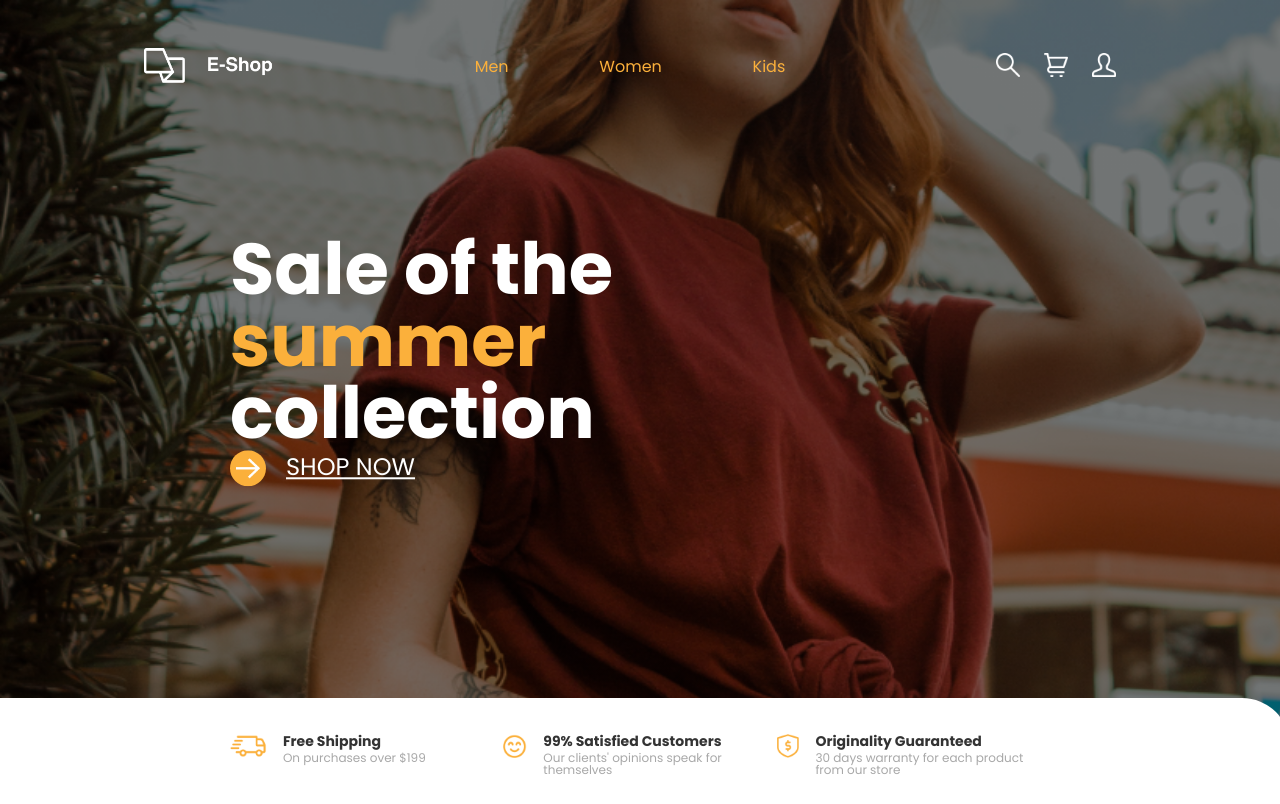
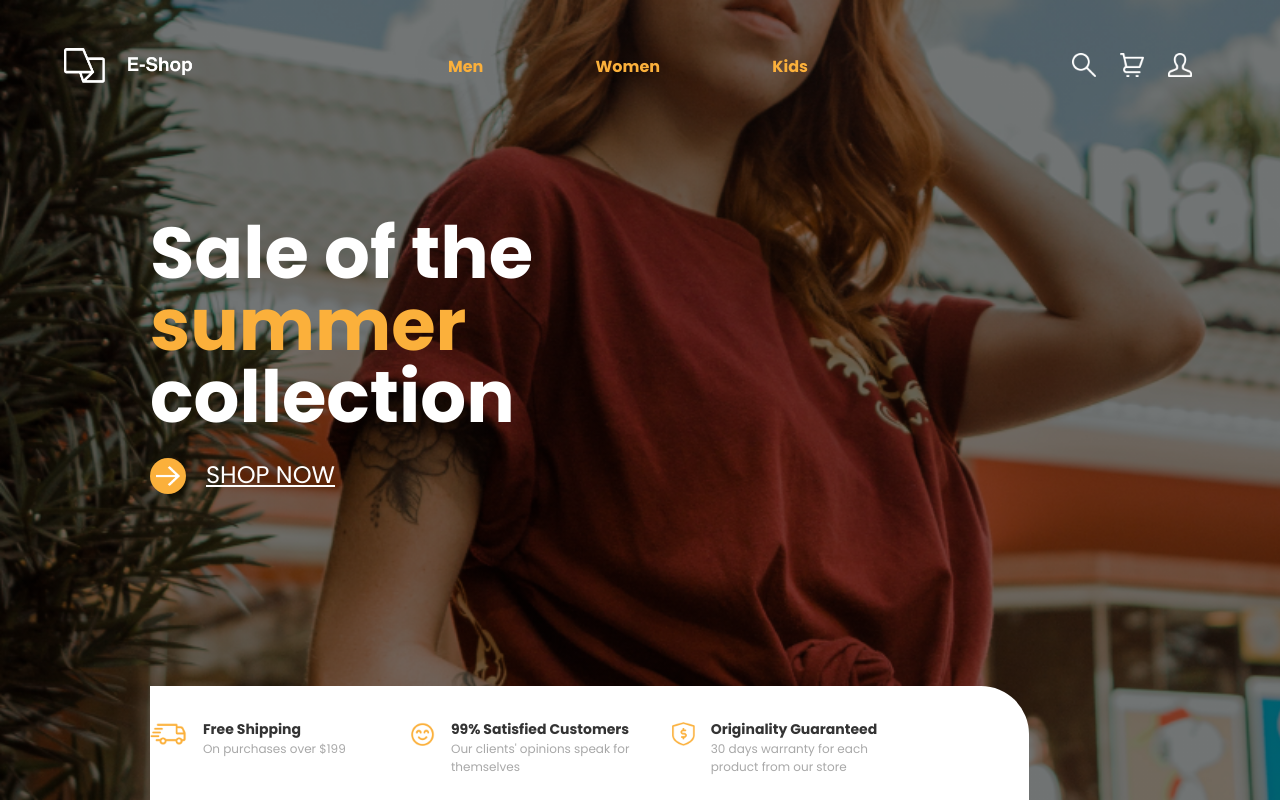
Before and after one commit to st-hieuhuynh/FE-Internship-Winter-2021_Hieu-Huynh-T_FE-Exercise, a plain HTML site: page index.html in a window 1280 px wide. Shown: the top 804 px of the page. Drawn offline with Linux system fonts and the light colour scheme; files whose address does not match are found by name.

Commit message:
Update excercise css works

```diff
--- a/CSS/index.css
+++ b/CSS/index.css
@@ -27,6 +27,7 @@ html {
   font-family: var(--font-family-primary);
   font-weight: normal;
   color: var(--color-black);
+  box-sizing: border-box;
 }
 body {
   height: 100%;
@@ -71,8 +72,27 @@ span {
 /* commons */
 
 .container {
-  max-width: 100%;
-  padding: 0 9rem;
+  max-width: 1152px;
+  width: 100%;
+  margin-left: auto;
+  margin-right: auto;
+  padding: 0 0.75rem;
+}
+
+@media screen and (max-width: 576px) {
+  .container {
+    max-width: 540px;
+  }
+}
+@media screen and (max-width: 1000px) {
+  .container {
+    max-width: 960px;
+  }
+}
+@media screen and (max-width: 1440px) {
+  .container {
+    max-width: 1152px;
+  }
 }
 
 .text-primary {
@@ -194,14 +214,14 @@ span {
   flex-direction: row;
   flex-wrap: wrap;
   width: 100%;
-  margin: 0 -10px;
+  margin: 0 -0.75rem;
 }
 
 .row > * {
   box-sizing: border-box;
   width: 100%;
   max-width: 100%;
-  padding: 0 10px;
+  padding: 0 0.75rem;
 }
 
 .row.f-center-x {
@@ -299,6 +319,12 @@ span {
 .gap-m {
   gap: var(--size-m);
 }
+.gap-l {
+  gap: var(--size-l);
+}
+.gap-xl {
+  gap: var(--size-xl);
+}
 
 /* header */
 
@@ -313,7 +339,9 @@ span {
   height: 2.175rem;
   width: auto;
 }
-
+.menu-category {
+  font-weight: bold;
+}
 .menu-functional {
   margin-right: 0;
   margin-left: auto;
@@ -333,15 +361,15 @@ span {
 }
 
 .hero-container {
+  position: absolute;
+  bottom: 0;
   padding: 0 6rem;
   margin: 0 -10px;
-  position: absolute;
 }
 
 .hero-heading {
   width: 45%;
-  top: 45%;
-  transform: translateY(-50%);
+  margin-bottom: 12rem;
   color: var(--color-white);
 }
 
@@ -372,12 +400,25 @@ span {
 }
 
 .pill {
+  width: 75%;
   bottom: 0;
   padding-top: 2.25rem;
   padding-bottom: 1.5rem;
+  padding-right: 6rem;
   background-color: var(--color-white);
-  border-start-end-radius: 3rem;
+  border-top-right-radius: 3rem;
 }
+
+.pill::before {
+  content: "";
+  background-color: var(--color-white);
+  padding-left: -100px;
+  padding-bottom: 100px;
+  border-top-right-radius: 3rem;
+  height: 14rem;
+  width: 100px;
+}
+
 .pill-item {
   display: flex;
   flex-direction: row;
@@ -391,6 +432,7 @@ span {
 }
 .pill-item-desc {
   font-size: 0.75rem;
+  line-height: 1.125rem;
   color: var(--color-gray-1);
 }
 /* banner */
@@ -420,14 +462,14 @@ span {
 }
 .product-price {
   font-size: 1.25rem;
+  display: flex;
 }
 .product-price.new-price {
   color: var(--color-red);
-  text-align: left;
+  margin-right: auto;
 }
 .product-price.old-price {
   color: #cecece;
-  text-align: right;
 }
 .product-promo {
   position: absolute;
@@ -457,7 +499,7 @@ span {
       rgba(0, 0, 0, 0) 90%
     ),
     url(../assets/img/home-newsletter.png);
-  padding: 85px 0;
+  padding: 5.3125rem 0;
   background-size: cover;
 }
 .subcribe-title {
@@ -484,6 +526,9 @@ span {
   font-size: 0.8725rem;
   line-height: 1.25rem;
 }
+.social img {
+  height: var(--size-m);
+}
 .nav-link {
   height: 100%;
 }
--- a/index.html
+++ b/index.html
@@ -76,15 +76,14 @@
     <main class="main">
       <section class="hero mb-xl">
         <div class="container">
-          <div class="hero-heading hero-container">
-            <h2 class="hero-text">
+          <div class="hero-container">
+            <div class="hero-heading">
+              <h2 class="hero-text mb-l">
                 Sale of the<span class="text-primary">summer</span>collection
               </h2>
               <a href="#" class="hero-redirect">SHOP NOW</a>
             </div>
-        </div>
-        <div class="pill hero-container">
-          <div class="container">
+            <div class="pill">
               <ul class="row">
                 <li class="col">
                   <div class="pill-item">
@@ -134,6 +133,7 @@
                   </div>
                 </li>
               </ul>
+            </div>
           </div>
         </div>
       </section>
@@ -417,7 +417,7 @@
               </p>
             </div>
             <div class="social">
-              <ul class="list-group gap-m">
+              <ul class="list-group gap-l">
                 <li class="list-group-item">
                   <a href="#"
                     ><img
```
Also changed, not shown: assets/img/facebook-logo.png, assets/img/instagram-logo.png, assets/img/linkedin-logo.png, assets/img/twitter-logo.png, assets/img/youtube-logo.png. Lines whose indentation alone changed are shown as unchanged.
